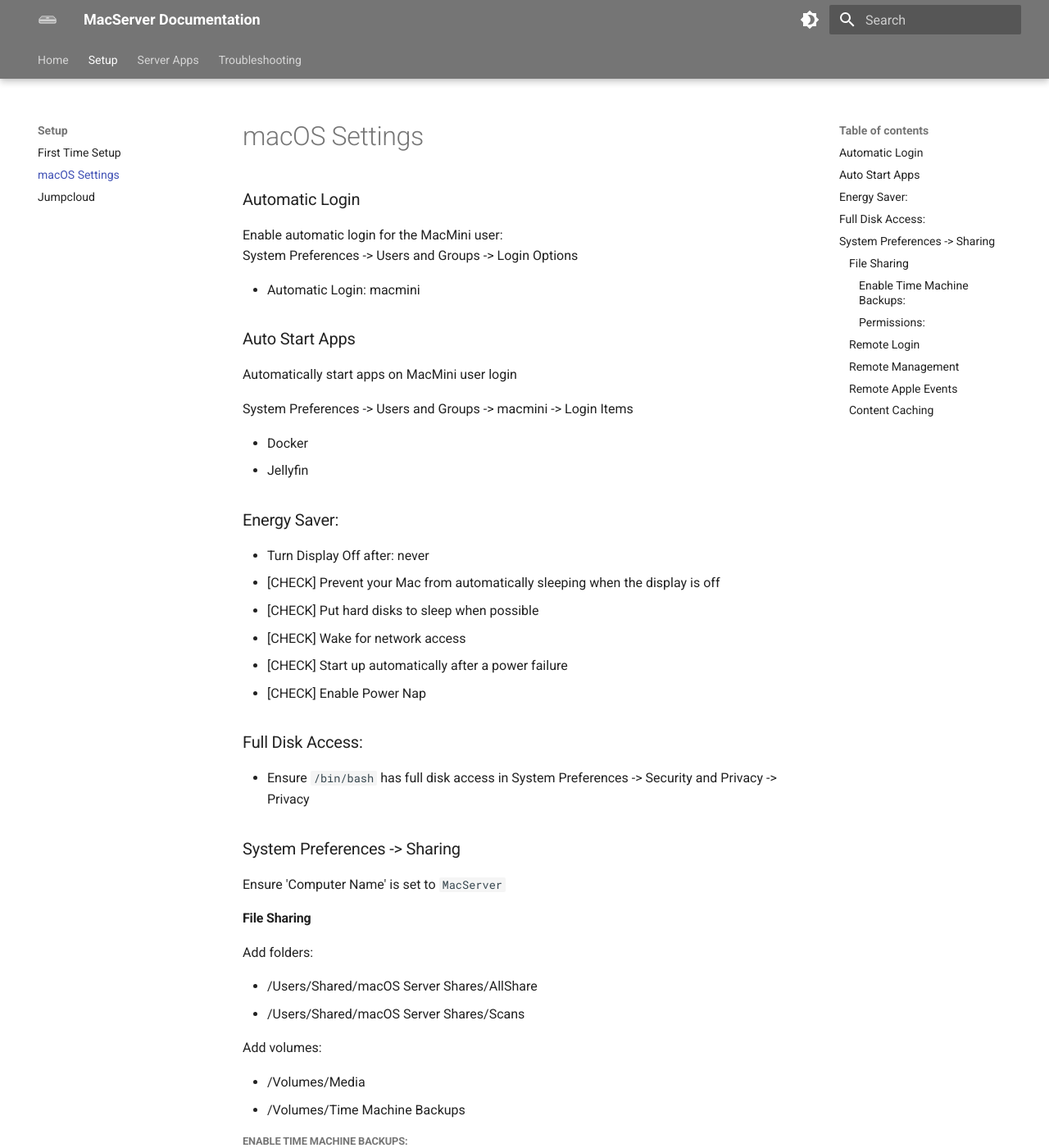
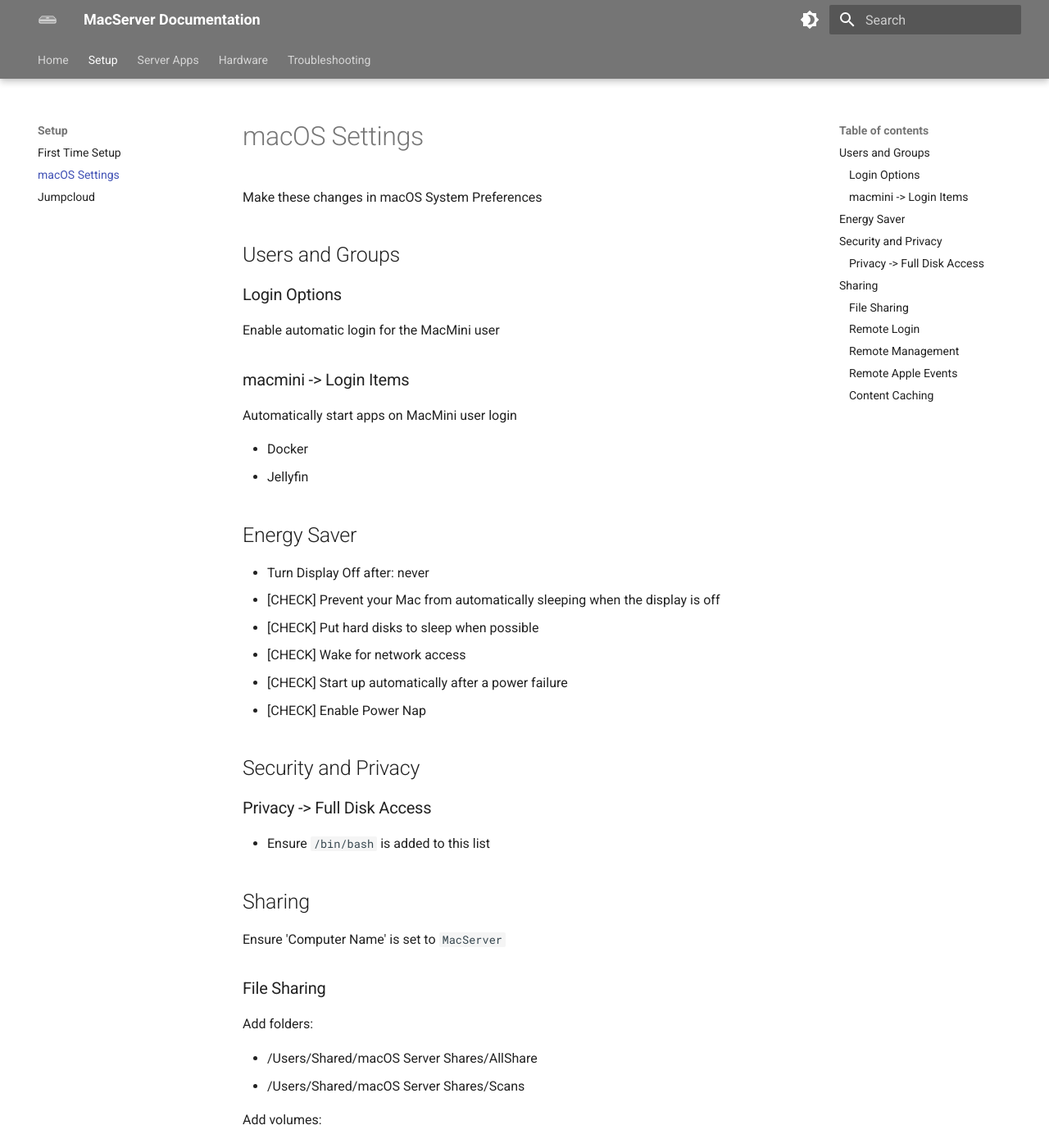
Before and after one commit to AndrewBreyen/MacServer-Documentation, an MkDocs documentation site: the page built from docs/setup/macos-settings.md, in a window 1280 px wide and 1400 px high. Shown: the whole window at 82% size. Built offline with MkDocs 1.6.1 and Material for MkDocs 9.7.7, drawn with Linux system fonts in a browser that asks for light colours.

Commit message:
hardware, tdarr, setup

```diff
--- a/docs/setup/macos-settings.md
+++ b/docs/setup/macos-settings.md
@@ -1,20 +1,18 @@
 # macOS Settings
-### Automatic Login
-Enable automatic login for the MacMini user:
-System Preferences -> Users and Groups -> Login Options
 
-  - Automatic Login: macmini
+Make these changes in macOS System Preferences
 
-### Auto Start Apps
+## Users and Groups
+### Login Options
+Enable automatic login for the MacMini user
 
+### macmini -> Login Items
 Automatically start apps on MacMini user login
-
-System Preferences -> Users and Groups -> macmini -> Login Items
 
   - Docker
   - Jellyfin
 
-### Energy Saver:
+## Energy Saver
 - Turn Display Off after: never
 - [CHECK] Prevent your Mac from automatically sleeping when the display is off
 - [CHECK] Put hard disks to sleep when possible
@@ -22,12 +20,13 @@
 - [CHECK] Start up automatically after a power failure
 - [CHECK] Enable Power Nap
 
-### Full Disk Access:
-- Ensure `/bin/bash` has full disk access in System Preferences -> Security and Privacy -> Privacy
+## Security and Privacy
+### Privacy -> Full Disk Access
+- Ensure `/bin/bash` is added to this list
 
-### System Preferences -> Sharing
+## Sharing
 Ensure 'Computer Name' is set to `MacServer`
-#### File Sharing
+### File Sharing
 Add folders:
 
 - /Users/Shared/macOS Server Shares/AllShare
@@ -38,32 +37,35 @@
 - /Volumes/Media
 - /Volumes/Time Machine Backups
 
-##### Enable Time Machine Backups:
-Right Click `Time Machine Backups` -> Advanced Options -> [CHECK] Share as a Time Machine backup destination
+Enable Time Machine Backups:
+
+- Right Click `Time Machine Backups` -> Advanced Options -> [CHECK] Share as a Time Machine backup destination
+
 ![jellyfin-tv-guide-data-providers.png](../img/setup/time-machine-sharing-advanced-options.png){ width="200" }
 ![jellyfin-tv-guide-data-providers.png](../img/setup/time-machine-sharing-advanced-options-menu.png){ width="300" }
 
-##### Permissions:
+Permissions:
+
 For all folders and volumes:
 
 - ‘Everyone’: Read Only
 - 'AllLocalUsers': Read & Write
 
-#### Remote Login
+### Remote Login
 - [CHECK] Allow full disk access for remote users
 - Allow access for: Only these users -> `AllLocalUsers`
 
-#### Remote Management
+### Remote Management
 - Allow access for: `Only these users` -> click '+' and add all users.
 - When prompted for permissions, enable everything.
 - Computer Settings:
     - [CHECK] Always show Remote Management status in menu bar
     - [CHECK] Anyone may request permission to control screen
 
-#### Remote Apple Events
+### Remote Apple Events
 - Allow access for: `All users`
 
-#### Content Caching
+### Content Caching
 - Cache: `All content`
 - Options
     - Cache Location: `Macintosh HD`
--- a/mkdocs.yml
+++ b/mkdocs.yml
@@ -1,5 +1,5 @@
 site_name: MacServer Documentation
-site_url: https://example.com/
+site_url: https://andrewbreyen.github.io/MacServer-Documentation/
 nav:
     - Home: index.md
     - Setup:
@@ -14,10 +14,14 @@
       - 'Scrypted': 'server-apps/scrypted.md'
       - 'Node-RED': 'server-apps/node-red.md'
       - 'Pihole': 'server-apps/pihole.md'
+      - 'Tdarr': 'server-apps/tdarr.md'
+    - Hardware:
+      - 'Hardware': 'hardware/hardware.md'
     - Troubleshooting:
       - 'Reboot': 'troubleshooting/reboot.md'
       - 'Live TV Guide Data Issues': 'troubleshooting/live-tv-data-issues.md'
       - 'Smart Devices showing as “No Response”/Orange Exclamation mark': 'troubleshooting/no-response-homekit.md'
+      - 'Network Change: Smart Home Devices': 'troubleshooting/network-change-smart-home.md'
 theme:
   name: material
   logo: img/macmini-icon.png
```
Also changed, not shown: docs/hardware/hardware.md (added, +12 -0 lines), docs/server-apps/tdarr.md (added, +14 -0 lines), docs/setup/first-time-setup.md (+6 -2 lines), docs/troubleshooting/network-change-smart-home.md (added, +23 -0 lines).
